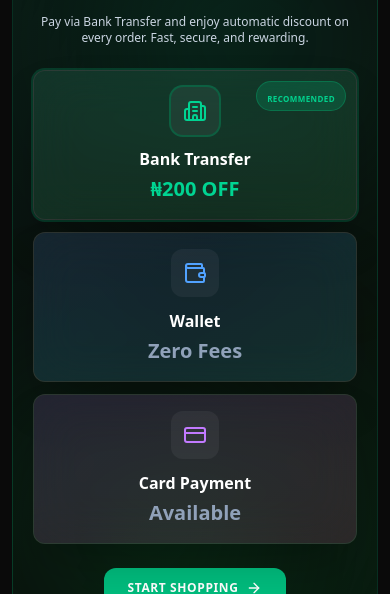
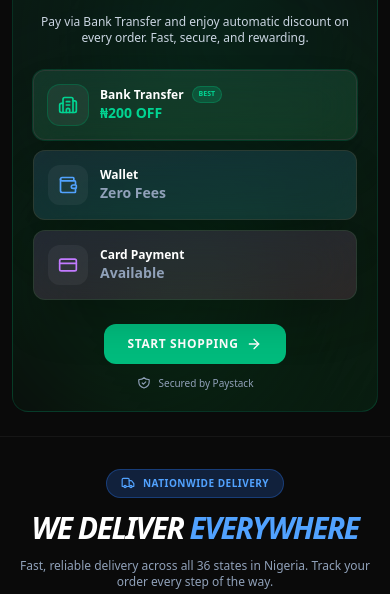
Before and after one commit to handyharz/plugng, a Next.js app in the folder frontend/: page / in a window 390 px wide. Shown: the part 973-1567 px from the top of the page. Built offline with nearby package versions, Linux system fonts and the light colour scheme; no server answers.

Commit message:
feat(mobile): optimize PaymentHighlight and WalletPromotion components for mobile screens

```diff
--- a/frontend/src/components/PaymentHighlight.tsx
+++ b/frontend/src/components/PaymentHighlight.tsx
@@ -64,7 +64,7 @@ const PaymentHighlight: React.FC = () => {
                     </div>
 
                     {/* Payment Methods Grid */}
-                    <div className="grid grid-cols-1 sm:grid-cols-3 gap-3 sm:gap-4 mb-6 sm:mb-8">
+                    <div className="grid grid-cols-1 sm:grid-cols-3 gap-2.5 sm:gap-4 mb-6 sm:mb-8">
                         {paymentMethods.map((method, index) => (
                             <motion.div
                                 key={method.name}
@@ -72,35 +72,44 @@ const PaymentHighlight: React.FC = () => {
                                 whileInView={{ opacity: 1, y: 0 }}
                                 transition={{ delay: index * 0.1 }}
                                 viewport={{ once: true }}
-                                className={`relative overflow-hidden glass-card rounded-xl sm:rounded-2xl p-4 sm:p-6 border ${method.recommended
-                                    ? 'border-emerald-500/50 ring-2 ring-emerald-500/20'
+                                className={`relative overflow-hidden glass-card rounded-xl sm:rounded-2xl p-3.5 sm:p-6 border ${method.recommended
+                                    ? 'border-emerald-500/50 ring-1 sm:ring-2 ring-emerald-500/20'
                                     : 'border-white/10'
                                     } transition-all hover:scale-[1.02]`}
                             >
-                                {method.recommended && (
-                                    <div className="absolute top-2.5 right-2.5 sm:top-3 sm:right-3 px-2.5 py-0.5 sm:px-3 sm:py-1 rounded-full bg-emerald-500/20 border border-emerald-500/30">
-                                        <span className="text-[8px] sm:text-[10px] font-black text-emerald-400 uppercase tracking-wider">
-                                            Recommended
-                                        </span>
-                                    </div>
-                                )}
-
                                 <div className={`absolute inset-0 bg-gradient-to-br ${method.color} opacity-50`} />
 
-                                <div className="relative z-10 flex flex-col items-center text-center space-y-3 sm:space-y-4">
-                                    <div className={`p-3 sm:p-4 rounded-xl sm:rounded-2xl bg-white/5 ${method.recommended ? 'ring-2 ring-emerald-500/30' : ''}`}>
-                                        <method.icon className={`w-6 h-6 sm:w-8 sm:h-8 ${method.iconColor}`} />
+                                <div className="relative z-10 flex flex-row sm:flex-col items-center text-left sm:text-center justify-between sm:justify-center gap-3 sm:gap-4">
+                                    <div className="flex items-center space-x-3 sm:flex-col sm:space-x-0 sm:space-y-4">
+                                        <div className={`p-2.5 sm:p-4 rounded-xl sm:rounded-2xl bg-white/5 shrink-0 ${method.recommended ? 'ring-1 sm:ring-2 ring-emerald-500/30' : ''}`}>
+                                            <method.icon className={`w-5 h-5 sm:w-8 sm:h-8 ${method.iconColor}`} />
+                                        </div>
+
+                                        <div>
+                                            <div className="flex items-center space-x-2 sm:justify-center">
+                                                <h3 className="text-xs sm:text-lg font-black text-white">
+                                                    {method.name}
+                                                </h3>
+                                                {method.recommended && (
+                                                    <span className="sm:hidden text-[7px] font-black text-emerald-400 uppercase bg-emerald-500/20 border border-emerald-500/30 px-1.5 py-0.5 rounded-full">
+                                                        Best
+                                                    </span>
+                                                )}
+                                            </div>
+                                            <div className={`text-sm sm:text-2xl font-black ${method.recommended ? 'text-emerald-400' : 'text-slate-400'
+                                                }`}>
+                                                {method.discount}
+                                            </div>
+                                        </div>
                                     </div>
 
-                                    <div>
-                                        <h3 className="text-base sm:text-lg font-black text-white mb-1">
-                                            {method.name}
-                                        </h3>
-                                        <div className={`text-xl sm:text-2xl font-black ${method.recommended ? 'text-emerald-400' : 'text-slate-400'
-                                            }`}>
-                                            {method.discount}
+                                    {method.recommended && (
+                                        <div className="hidden sm:block absolute top-3 right-3 px-3 py-1 rounded-full bg-emerald-500/20 border border-emerald-500/30">
+                                            <span className="text-[10px] font-black text-emerald-400 uppercase tracking-wider">
+                                                Recommended
+                                            </span>
                                         </div>
-                                    </div>
+                                    )}
                                 </div>
                             </motion.div>
                         ))}
--- a/frontend/src/components/WalletPromotion.tsx
+++ b/frontend/src/components/WalletPromotion.tsx
@@ -72,12 +72,12 @@ const WalletPromotion: React.FC = () => {
                     </div>
 
                     {/* Right Side - Visual */}
-                    <div className="flex-shrink-0">
+                    <div className="flex-shrink-0 mt-2 sm:mt-0">
                         <div className="relative">
                             {/* Wallet Icon Illustration */}
                             <motion.div
                                 animate={{
-                                    y: [0, -10, 0],
+                                    y: [0, -8, 0],
                                 }}
                                 transition={{
                                     duration: 3,
@@ -86,30 +86,30 @@ const WalletPromotion: React.FC = () => {
                                 }}
                                 className="relative"
                             >
-                                <div className="w-48 h-48 md:w-64 md:h-64 rounded-full bg-gradient-to-br from-purple-500/20 to-pink-500/20 border border-purple-500/30 flex items-center justify-center backdrop-blur-sm">
-                                    <Wallet className="w-24 h-24 md:w-32 md:h-32 text-purple-400" />
+                                <div className="w-32 h-32 sm:w-48 sm:h-48 md:w-64 md:h-64 rounded-full bg-gradient-to-br from-purple-500/20 to-pink-500/20 border border-purple-500/30 flex items-center justify-center backdrop-blur-sm mx-auto">
+                                    <Wallet className="w-16 h-16 sm:w-24 sm:h-24 md:w-32 md:h-32 text-purple-400" />
                                 </div>
 
                                 {/* Floating Coins */}
                                 <motion.div
                                     animate={{
-                                        y: [0, -20, 0],
-                                        x: [0, 10, 0],
+                                        y: [0, -14, 0],
+                                        x: [0, 8, 0],
                                     }}
                                     transition={{
                                         duration: 2.5,
                                         repeat: Infinity,
                                         ease: "easeInOut"
                                     }}
-                                    className="absolute -top-4 -right-4 w-16 h-16 rounded-full bg-gradient-to-br from-yellow-500/30 to-orange-500/30 border border-yellow-500/50 flex items-center justify-center text-2xl"
+                                    className="absolute -top-2 -right-2 sm:-top-4 sm:-right-4 w-10 h-10 sm:w-16 sm:h-16 rounded-full bg-gradient-to-br from-yellow-500/30 to-orange-500/30 border border-yellow-500/50 flex items-center justify-center text-lg sm:text-2xl"
                                 >
                                     💰
                                 </motion.div>
 
                                 <motion.div
                                     animate={{
-                                        y: [0, -15, 0],
-                                        x: [0, -10, 0],
+                                        y: [0, -10, 0],
+                                        x: [0, -8, 0],
                                     }}
                                     transition={{
                                         duration: 3.5,
@@ -117,7 +117,7 @@ const WalletPromotion: React.FC = () => {
                                         ease: "easeInOut",
                                         delay: 0.5
                                     }}
-                                    className="absolute -bottom-4 -left-4 w-12 h-12 rounded-full bg-gradient-to-br from-emerald-500/30 to-green-500/30 border border-emerald-500/50 flex items-center justify-center text-xl"
+                                    className="absolute -bottom-2 -left-2 sm:-bottom-4 sm:-left-4 w-9 h-9 sm:w-12 sm:h-12 rounded-full bg-gradient-to-br from-emerald-500/30 to-green-500/30 border border-emerald-500/50 flex items-center justify-center text-base sm:text-xl"
                                 >
                                     💸
                                 </motion.div>
```
